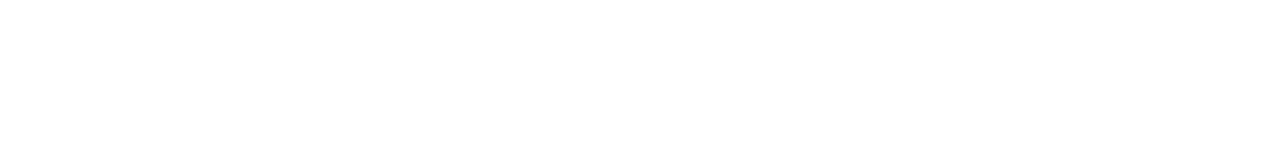
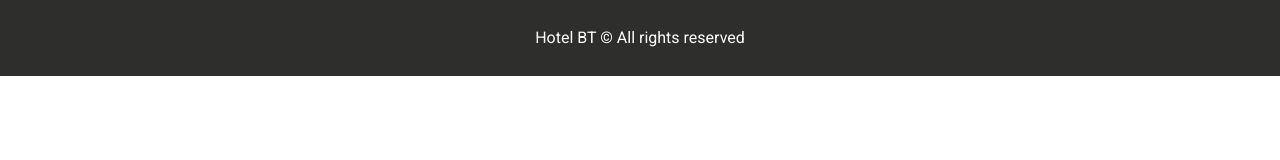
Before and after one commit to misha-dev/Hotel-BT, a plain HTML site: page about.html in a window 1280 px wide. Drawn offline with Linux system fonts and the light colour scheme.

Commit message:
Added footer #1

```diff
--- a/about.html
+++ b/about.html
@@ -13,7 +13,11 @@
 </head>
 
 <body>
-
+    <footer id="mainFooter">
+        <p>Hotel BT &copy; All rights reserved</p>
+    </footer>
 </body>
 
+
+
 </html>
```
